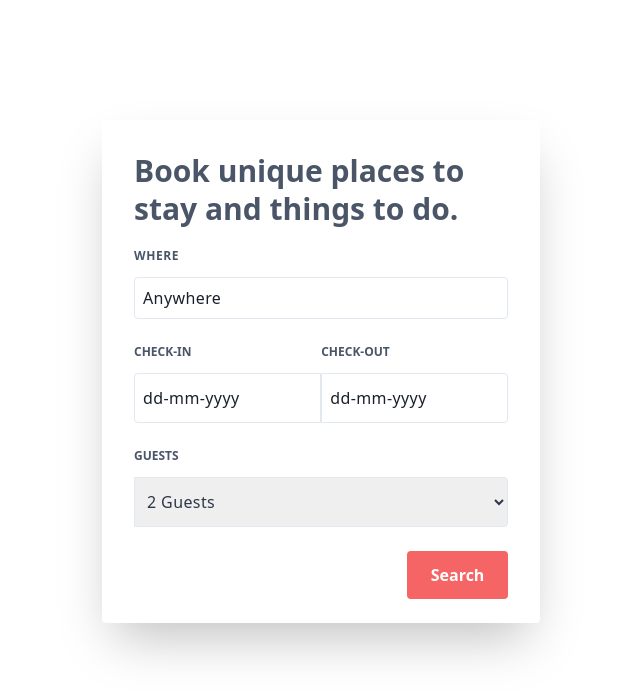
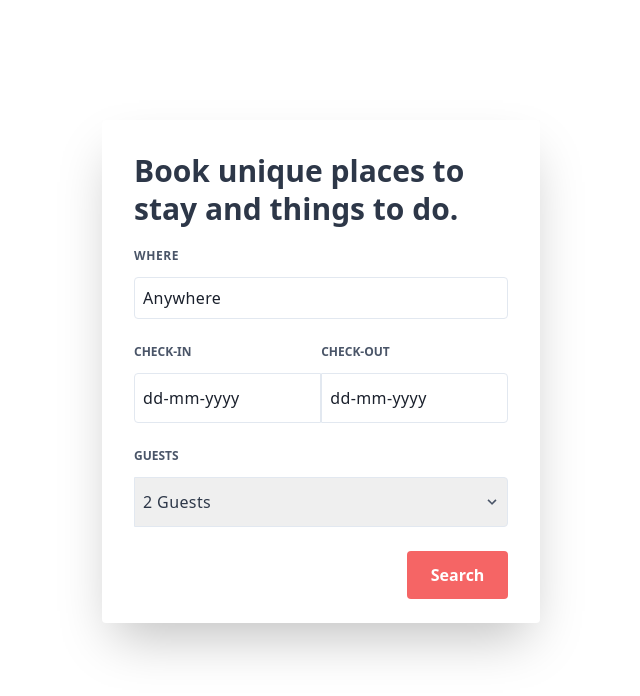
Before and after one commit to kokiebisu/tailbnb, a Next.js app: page / in a window 1280 px wide. Shown: the top 696 px of the page, without its empty margins (62-702 px from the left). Built offline with nearby package versions, Linux system fonts and the light colour scheme.

Commit message:
finished guests section in header card

```diff
--- a/components/Header.js
+++ b/components/Header.js
@@ -58,38 +58,77 @@ export default () => {
 			</div>
 			<div class='lg:w-header pt-8 pb-6 lg:ml-41 lg:mt-10 bg-white rounded shadow-2xl'>
 				<div class='mx-8'>
-				<h3 class='text-3xl font-bold text-gray-700 leading-tight'>Book unique places to <br/>stay and things to do.</h3>
+					<h3 class='text-3xl font-bold color__header leading-tight'>
+						Book unique places to <br />
+						stay and things to do.
+					</h3>
 					<form>
 						<div className=''>
-						<label className='block font-bold mt-5 mb-3 text-xs text-gray-700 uppercase tracking-wider' htmlFor="where">Where</label>
-						<input className='w-full border border-gray-300 p-2 rounded placeholder-gray-900 tracking-wide' type="text" id="where" placeholder='Anywhere'/>
+							<label
+								className='block font-bold mt-5 mb-3 text-xs text-gray-700 uppercase tracking-wider'
+								htmlFor='where'>
+								Where
+							</label>
+							<input
+								className='w-full border border-gray-300 p-2 rounded placeholder-gray-900 tracking-wide'
+								type='text'
+								id='where'
+								placeholder='Anywhere'
+							/>
 						</div>
 						<div className='flex flex-wrap items-stretch justify-start'>
 							<div class='w-1/2'>
-							<label className='block font-bold mt-6 mb-3 text-xs text-gray-700 uppercase' htmlFor="checkin">Check-In</label>
-							<input className='pl-2 w-full border border-gray-300 py-3 rounded rounded-r-none placeholder-gray-900 tracking-wide' type="text" id="checkin" placeholder='dd-mm-yyyy'/>
+								<label
+									className='block font-bold mt-6 mb-3 text-xs text-gray-700 uppercase'
+									htmlFor='checkin'>
+									Check-In
+								</label>
+								<input
+									className='pl-2 w-full border border-gray-300 py-3 rounded rounded-r-none placeholder-gray-900 tracking-wide'
+									type='text'
+									id='checkin'
+									placeholder='dd-mm-yyyy'
+								/>
 							</div>
 							<div class='w-1/2'>
-							<label className='block font-bold mt-6 mb-3 text-xs uppercase text-gray-700' htmlFor="checkout">Check-Out</label>
-							<input className='pl-2 w-full border border-gray-300 py-3 rounded rounded-l-none placeholder-gray-900 tracking-wide' type="text" id="checkout" placeholder='dd-mm-yyyy'/>
+								<label
+									className='block font-bold mt-6 mb-3 text-xs uppercase text-gray-700'
+									htmlFor='checkout'>
+									Check-Out
+								</label>
+								<input
+									className='pl-2 w-full border border-gray-300 py-3 rounded rounded-l-none placeholder-gray-900 tracking-wide'
+									type='text'
+									id='checkout'
+									placeholder='dd-mm-yyyy'
+								/>
 							</div>
 						</div>
 						<div class=''>
-						<label class='block font-bold mt-6 mb-3 text-xs uppercase text-gray-700' htmlFor="guests">Guests</label>
-						<div>
-							<select className='pl-2 w-full border border-gray-300 py-3 rounded rounded-l-none placeholder-gray-900 tracking-wide' id="guests">
-								<option value="1">2 Guests</option>
-								<option value="2">3 Guests</option>
-								<option value="3">4 Guests</option>
+							<label class='block font-bold mt-6 mb-3 text-xs uppercase text-gray-700' htmlFor='guests'>
+								Guests
+							</label>
+							<div class='inline-block relative w-full'>
+								<select
+									className='appearance-none pl-2 w-full border border-gray-300 py-3 rounded rounded-l-none placeholder-gray-900 tracking-wide'
+									id='guests'>
+									<option value='1'>2 Guests</option>
+									<option value='2'>3 Guests</option>
+									<option value='3'>4 Guests</option>
 								</select>
+								<div class='pointer-events-none flex absolute inset-y-0 right-0 items-center px-2 text-gray-700 text-black'>
+									<svg
+										class='fill-current h-4 w-4'
+										xmlns='http://www.w3.org/2000/svg'
+										viewBox='0 0 20 20'>
+										<path d='M9.293 12.95l.707.707L15.657 8l-1.414-1.414L10 10.828 5.757 6.586 4.343 8z' />
+									</svg>
 								</div>
-						<div></div>
+							</div>
 						</div>
 					</form>
 					<div class='inline flex items-center justify-end flex-wrap mt-6'>
-					<button class='py-3 px-6 rounded bg-red-500 text-white font-bold'>
-						Search
-					</button>
+						<button class='py-3 px-6 rounded bg-red-500 text-white font-bold'>Search</button>
 					</div>
 				</div>
 			</div>
--- a/pages/styles.css
+++ b/pages/styles.css
@@ -1,8 +1,17 @@
 @tailwind base;
 
 body {
-    @apply antialiased text-gray-800;
+	@apply antialiased text-gray-800;
 }
 
 @tailwind components;
+
+.appearance-none {
+	-moz-appearance: none;
+	appearance: none;
+}
 @tailwind utilities;
+
+.color-_header {
+	color: '#484848';
+}
--- a/tailwind.config.js
+++ b/tailwind.config.js
@@ -10,11 +10,6 @@ module.exports = {
         '84': '21rem',
         '96': '24rem',
         'header': '27.4rem'
-      },
-      color: {
-        gray: {
-          header: '#2D3748'
-        }
       }
     }
   },
```
Lines whose indentation alone changed are shown as unchanged.
